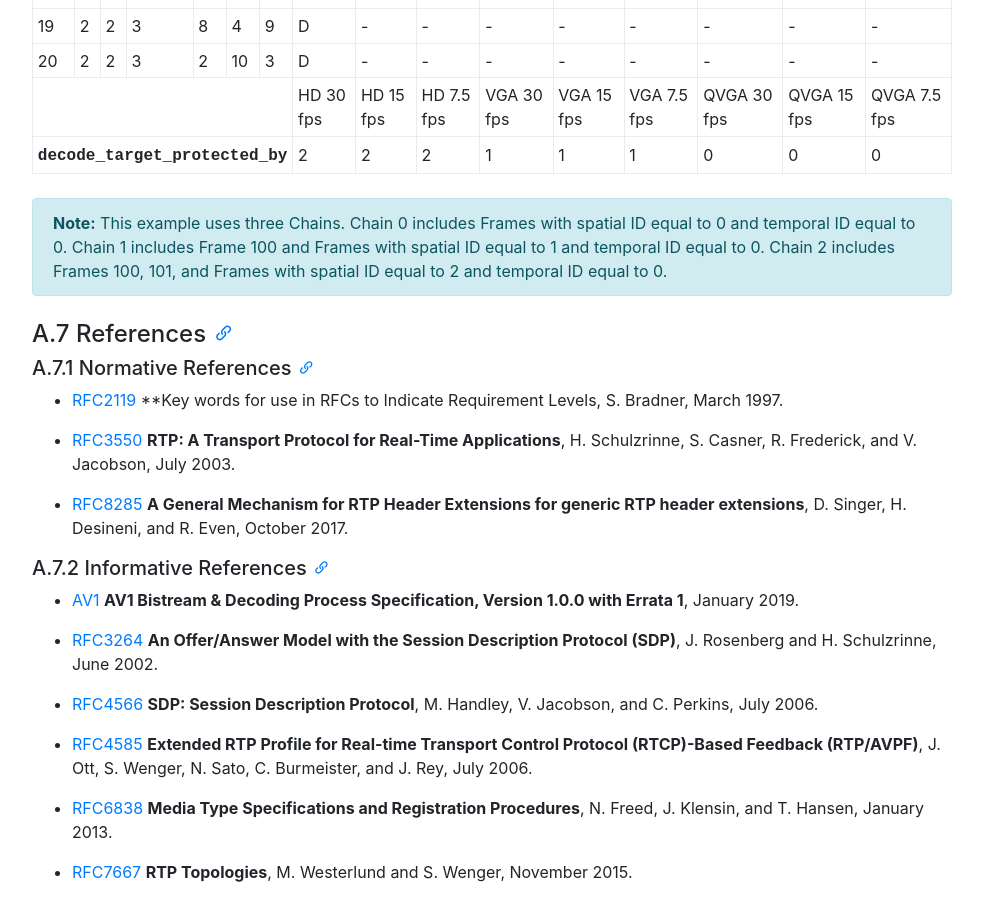
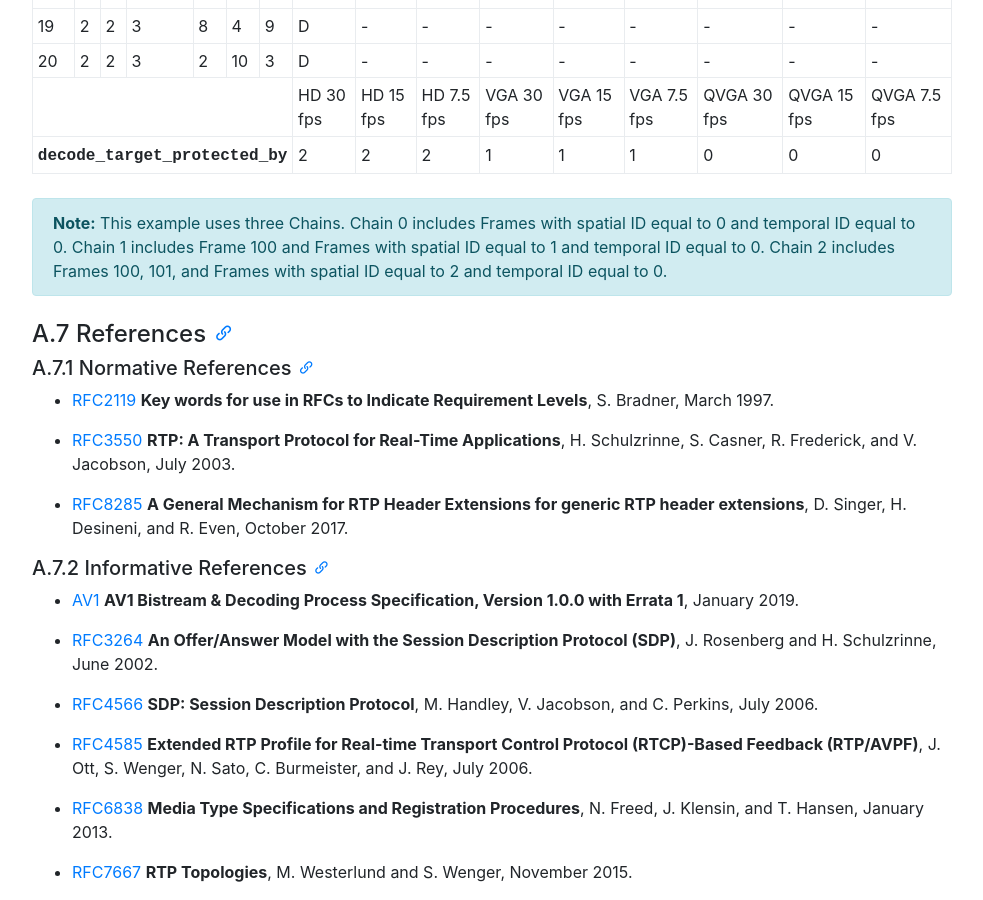
Before and after one commit to AOMediaCodec/av1-rtp-spec, a Jekyll site: the page built from index.md, in a window 1280 px wide and 900 px high, scrolled down 31184 px. Shown: the whole window, without its empty margins (53-1036 px from the left). Built offline with Jekyll 4.4.1, drawn with Linux system fonts in a browser that asks for light colours; nearby versions of some CDN libraries.

Commit message:
Fix bold style on one of links

```diff
--- a/av1-rtp-spec.md
+++ b/av1-rtp-spec.md
@@ -1302,7 +1302,7 @@ Table A.4. DTI values
 
 ##### A.7.1 Normative References
 
-* [RFC2119] **Key words for use in RFCs to Indicate Requirement Levels, S. Bradner, March 1997.
+* [RFC2119] **Key words for use in RFCs to Indicate Requirement Levels**, S. Bradner, March 1997.
 
 * [RFC3550] **RTP: A Transport Protocol for Real-Time Applications**, H. Schulzrinne, S. Casner, R. Frederick, and V. Jacobson, July 2003.
 
```
